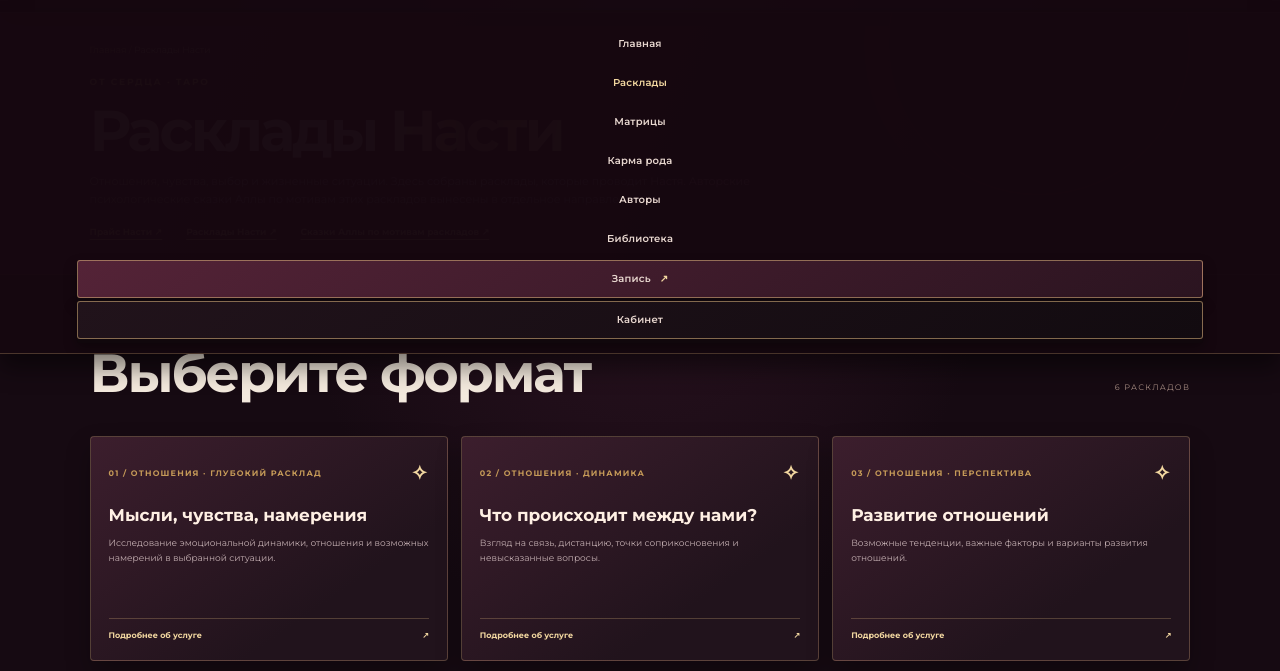
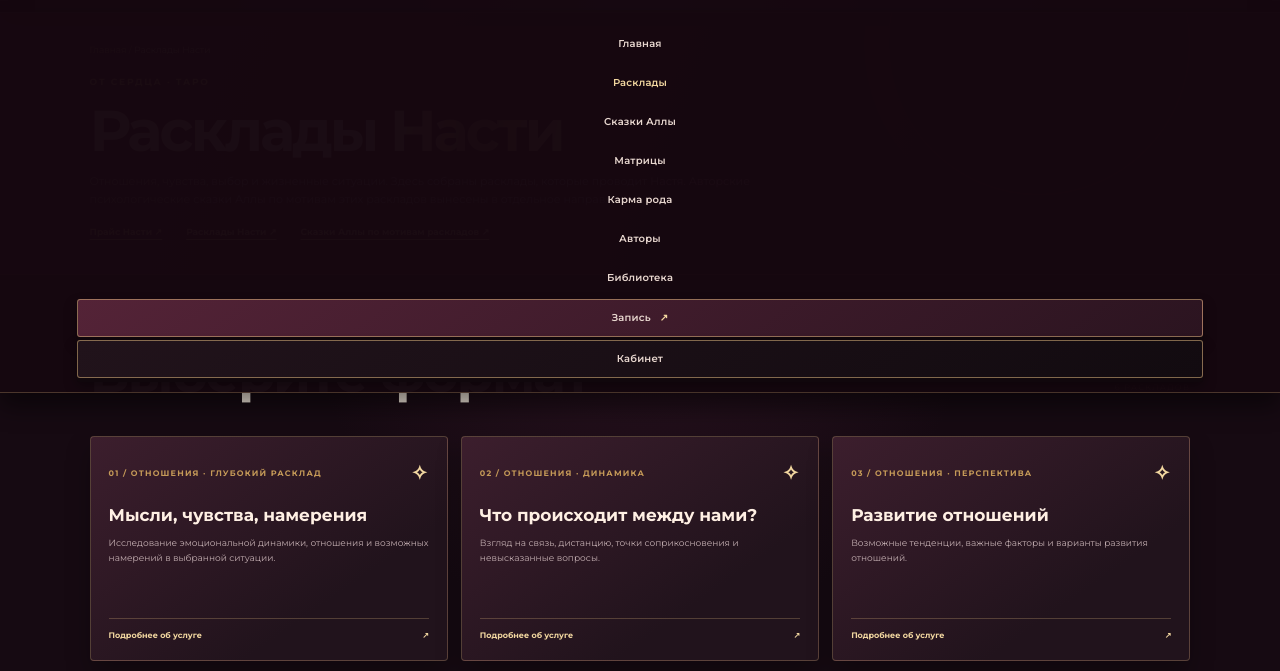
Before and after one commit to alla83239-coder/mezhdu-strok-ot-serdtsa, a plain HTML site: page tarot.html in a window 1280 px wide. Both pictures are taken after a click on the button "Открыть меню". Shown: the part 59-730 px from the top of the page. Drawn offline with Linux system fonts and the light colour scheme.

Commit message:
Add dedicated psychological stories navigation

```diff
--- a/tarot.html
+++ b/tarot.html
@@ -2,7 +2,9 @@
 <header class="site-header">
 <a class="brand" href="index.html" aria-label="На главную"><span class="brand-symbol">✦</span><span>МЕЖДУ СТРОК <i>×</i> ОТ СЕРДЦА</span></a>
 <button class="menu-button" id="menuButton" aria-label="Открыть меню" aria-expanded="false">☰</button>
-<nav class="main-nav" id="mainNav"><a href="index.html" data-page="index">Главная</a><a href="tarot.html" data-page="tarot">Расклады</a><a href="matrices.html" data-page="matrices">Матрицы</a><a href="mak.html" data-page="mak">Карма рода</a><a href="about.html" data-page="about">Авторы</a><a href="library.html" data-page="library">Библиотека</a><a class="nav-book" href="booking.html">Запись <span>↗</span></a><a class="nav-account" href="account.html">Кабинет</a></nav></header><main>
+<nav class="main-nav" id="mainNav">
+<a href="index.html" data-page="index">Главная</a><a href="tarot.html" data-page="tarot">Расклады</a><a href="stories.html" data-page="stories">Сказки Аллы</a><a href="matrices.html" data-page="matrices">Матрицы</a><a href="mak.html" data-page="mak">Карма рода</a><a href="about.html" data-page="about">Авторы</a><a href="library.html" data-page="library">Библиотека</a><a class="nav-book" href="booking.html">Запись <span>↗</span></a><a class="nav-account" href="account.html">Кабинет</a>
+</nav></header><main>
 <section class="page-hero catalog-hero tarot-page-hero"><div class="breadcrumbs"><a href="index.html">Главная</a> / <span>Расклады Насти</span></div><p class="eyebrow">ОТ СЕРДЦА · ТАРО</p><h1>Расклады <em>Насти</em></h1><p>Отношения, чувства, выбор и жизненные ситуации. Здесь собраны расклады, которые проводит Настя. Авторские психологические сказки Аллы по мотивам этих раскладов вынесены в отдельное направление.</p><div class="catalog-external-links"><a class="external-price" href="https://t.me/From_the_1heart/12" target="_blank" rel="noopener">Прайс Насти ↗</a><a class="external-price" href="https://t.me/From_the_1heart/155" target="_blank" rel="noopener">Расклады Насти ↗</a><a class="external-price" href="stories.html">Сказки Аллы по мотивам раскладов ↗</a></div></section>
 <section class="section catalog-page-section"><div class="section-heading"><div><p class="eyebrow">КАТАЛОГ</p><h2>Выберите формат</h2></div><span class="section-number">6 РАСКЛАДОВ</span></div><div class="service-grid" id="serviceGrid" data-category="tarot"></div><p class="catalog-note">Названия и краткие описания на сайте помогают выбрать тему обращения. Актуальная стоимость, формат и сроки выполнения подтверждаются Настей при записи.</p></section></main>
 <footer class="site-footer">
```
